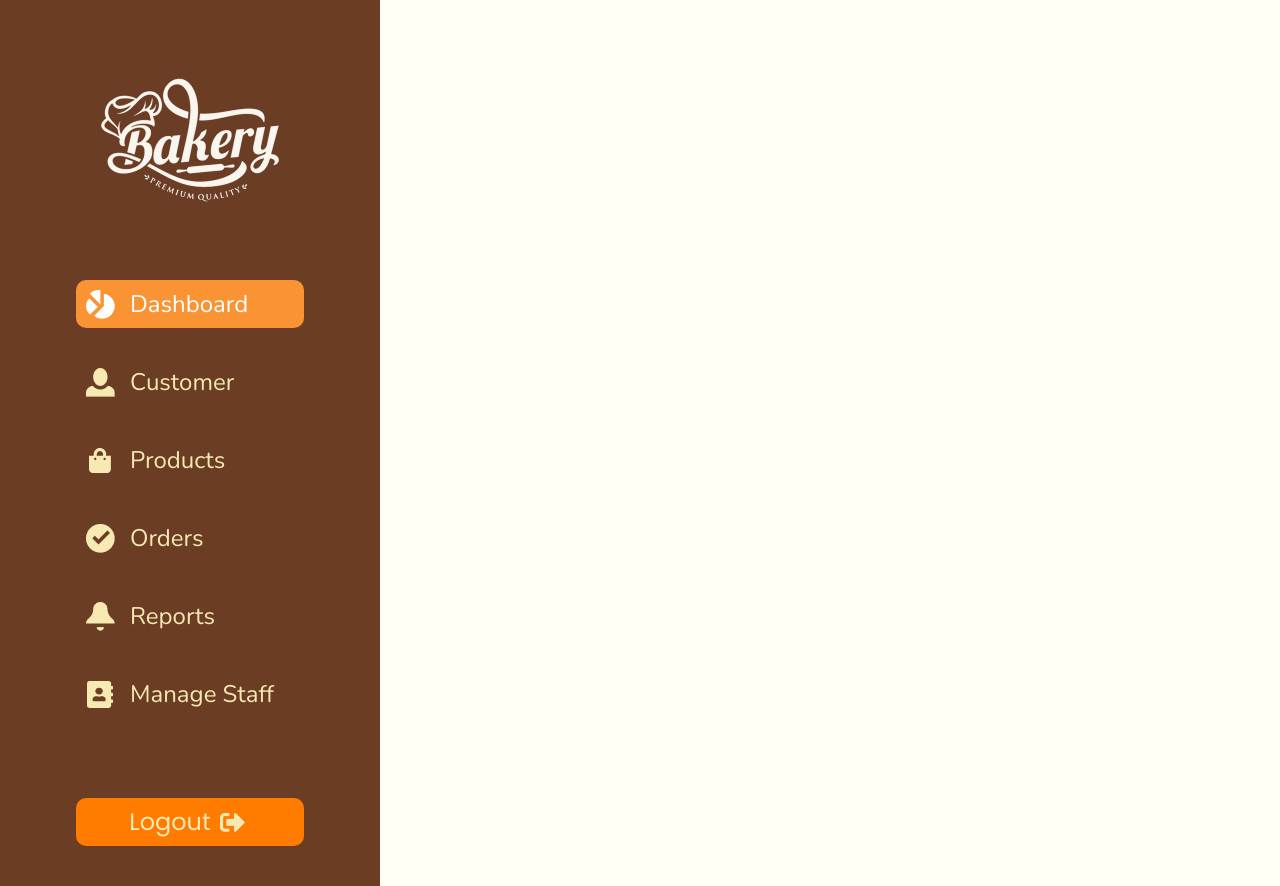
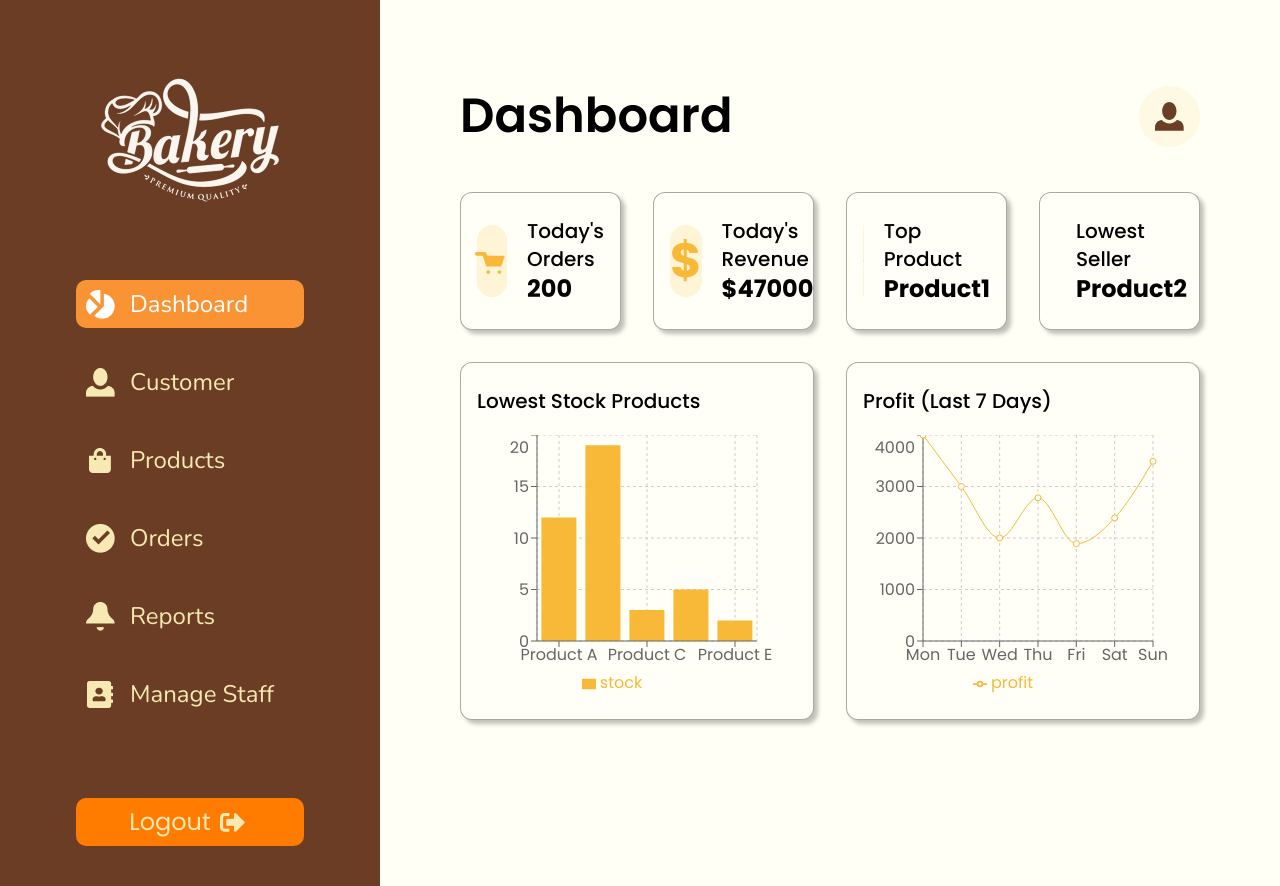
Before and after one commit to Muhammad95959/Bakery-System, a React (Vite) app in the folder frontend/: page /dashboard in a window 1280 px wide. Built offline with nearby package versions, Linux system fonts and the light colour scheme.

Commit message:
add dashboard design with dummy data

```diff
--- a/frontend/package.json
+++ b/frontend/package.json
@@ -17,6 +17,7 @@
     "react-dom": "^19.1.1",
     "react-router-dom": "^7.9.4",
     "react-toastify": "^11.0.5",
+    "recharts": "^3.4.1",
     "tailwindcss": "^4.1.16"
   },
   "devDependencies": {
--- a/frontend/src/pages/Dashboard.tsx
+++ b/frontend/src/pages/Dashboard.tsx
@@ -1,4 +1,37 @@
+import {
+  Bar,
+  BarChart,
+  CartesianGrid,
+  Legend,
+  Line,
+  LineChart,
+  ResponsiveContainer,
+  Tooltip,
+  XAxis,
+  YAxis,
+} from "recharts";
+import cartIcon from "../assets/icon-cart.svg";
+import cupcakeIcon from "../assets/icon-cupcake.svg";
+import userIcon from "../assets/icon-user.svg";
 import Sidebar from "../components/layout/Sidebar";
+
+const lowestStockData = [
+  { name: "Product A", stock: 12 },
+  { name: "Product B", stock: 19 },
+  { name: "Product C", stock: 3 },
+  { name: "Product D", stock: 5 },
+  { name: "Product E", stock: 2 },
+];
+
+const profitData = [
+  { name: "Mon", profit: 4000 },
+  { name: "Tue", profit: 3000 },
+  { name: "Wed", profit: 2000 },
+  { name: "Thu", profit: 2780 },
+  { name: "Fri", profit: 1890 },
+  { name: "Sat", profit: 2390 },
+  { name: "Sun", profit: 3490 },
+];
 
 function Dashboard() {
   return (
@@ -6,6 +39,80 @@ function Dashboard() {
       <div className="w-[20%] min-w-[380px]">
         <Sidebar />
       </div>
+      <div className="p-20 basis-[80%] flex flex-col max-h-screen">
+        <div className="flex justify-between items-center mb-10">
+          <h1 className="text-[48px] font-semibold">Dashboard</h1>
+          <div className="image bg-[#FFF8E2] p-4 rounded-[50%]">
+            <img src={userIcon} />
+          </div>
+        </div>
+        <div className="grid grid-cols-4 gap-8 mb-8">
+          <div className="bg-[#FFFFF7] border border-[#00000055] shadow-[4px_4px_4px_0px_rgba(0,0,0,0.25)] px-4 py-6 rounded-xl flex gap-5 items-center">
+            <div className="image bg-[#FFF4D6] w-18 h-18 rounded-2xl flex justify-center items-center">
+              <img src={cartIcon} className="relative right-0.5 top-0.5" />
+            </div>
+            <div>
+              <p className="text-xl font-medium">Today's Orders</p>
+              <p className="text-2xl font-bold">200</p>
+            </div>
+          </div>
+          <div className="bg-[#FFFFF7] border border-[#00000055] shadow-[4px_4px_4px_0px_rgba(0,0,0,0.25)] px-4 py-6 rounded-xl flex gap-5 items-center">
+            <div className="image bg-[#FFF4D6] w-18 h-18 rounded-2xl flex justify-center items-center">
+              <p className="text-5xl font-bold text-[#F8B838]">$</p>
+            </div>
+            <div>
+              <p className="text-xl font-medium">Today's Revenue</p>
+              <p className="text-2xl font-bold">$47000</p>
+            </div>
+          </div>
+          <div className="bg-[#FFFFF7] border border-[#00000055] shadow-[4px_4px_4px_0px_rgba(0,0,0,0.25)] px-4 py-6 rounded-xl flex gap-5 items-center">
+            <div className="image bg-[#FFF4D6] w-18 h-18 rounded-2xl flex justify-center items-center">
+              <img src={cupcakeIcon} className="w-10 h-10" />
+            </div>
+            <div>
+              <p className="text-xl font-medium">Top Product</p>
+              <p className="text-2xl font-bold">Product1</p>
+            </div>
+          </div>
+          <div className="bg-[#FFFFF7] border border-[#00000055] shadow-[4px_4px_4px_0px_rgba(0,0,0,0.25)] px-4 py-6 rounded-xl flex gap-5 items-center">
+            <div className="image bg-[#FFF4D6] w-18 h-18 rounded-2xl flex justify-center items-center">
+              <img src={cupcakeIcon} className="w-10 h-10" />
+            </div>
+            <div>
+              <p className="text-xl font-medium">Lowest Seller</p>
+              <p className="text-2xl font-bold">Product2</p>
+            </div>
+          </div>
+        </div>
+        <div className="w-full flex-1 flex gap-8">
+          <div className="flex-1 h-full bg-[#FFFFF7] border border-[#00000055] shadow-[4px_4px_4px_0px_rgba(0,0,0,0.25)] px-4 py-6 rounded-xl flex flex-col gap-5">
+            <h2 className="text-xl font-medium">Lowest Stock Products</h2>
+            <ResponsiveContainer width="100%" height="100%">
+              <BarChart data={lowestStockData} margin={{ right: 40 }}>
+                <CartesianGrid strokeDasharray="3 3" />
+                <XAxis dataKey="name" />
+                <YAxis />
+                <Tooltip />
+                <Legend />
+                <Bar dataKey="stock" fill="#F8B838" />
+              </BarChart>
+            </ResponsiveContainer>
+          </div>
+          <div className="flex-1 h-full bg-[#FFFFF7] border border-[#00000055] shadow-[4px_4px_4px_0px_rgba(0,0,0,0.25)] px-4 py-6 rounded-xl flex flex-col gap-5">
+            <h2 className="text-xl font-medium">Profit (Last 7 Days)</h2>
+            <ResponsiveContainer width="100%" height="100%">
+              <LineChart data={profitData} margin={{ right: 30 }}>
+                <CartesianGrid strokeDasharray="3 3" />
+                <XAxis dataKey="name" />
+                <YAxis />
+                <Tooltip />
+                <Legend />
+                <Line type="monotone" dataKey="profit" stroke="#F8B838" activeDot={{ r: 8 }} />
+              </LineChart>
+            </ResponsiveContainer>
+          </div>
+        </div>
+      </div>
     </div>
   );
 }
```
Also changed, not shown: frontend/src/assets/icon-cart.svg (added), 1 other file (tests, documents, lock files or other folders).
